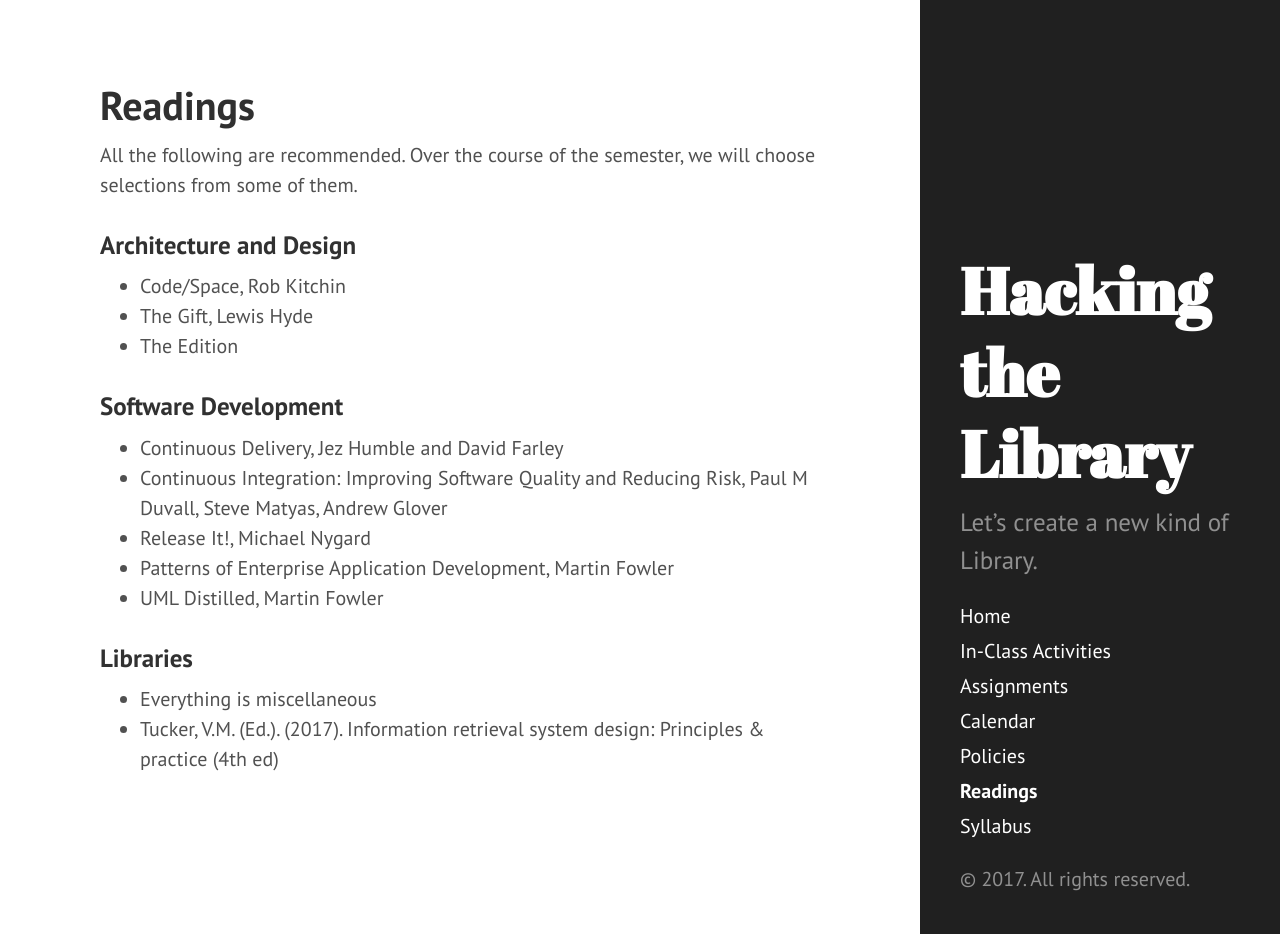
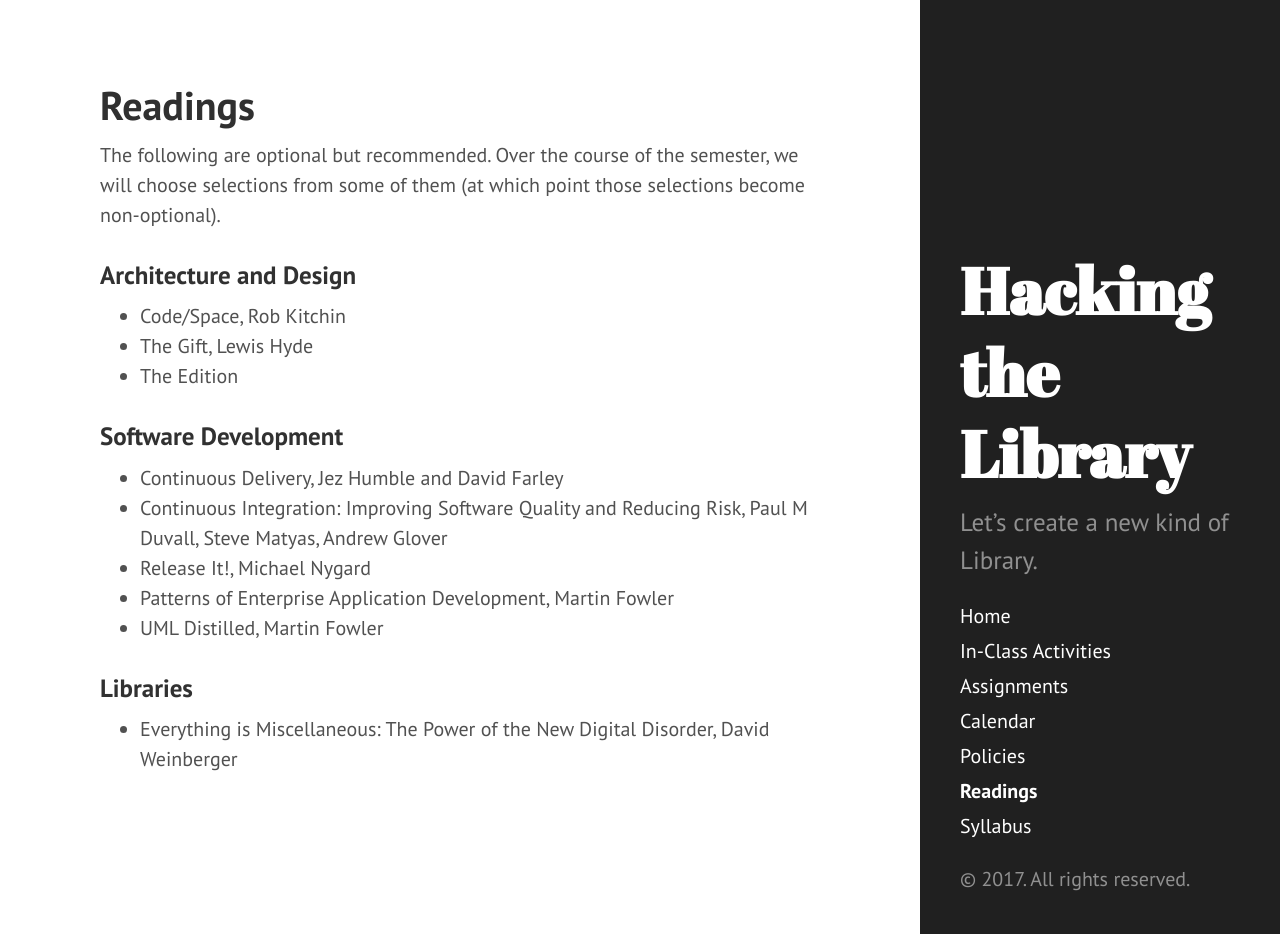
Before and after one commit to osteele/hackingthelibrary.org, a Jekyll site: the page built from readings.md, in a window 1280 px wide and 934 px high. Built offline with Jekyll 4.4.1, drawn with Linux system fonts in a browser that asks for light colours.

Commit message:
remove Tucker from Library readings

```diff
--- a/readings.md
+++ b/readings.md
@@ -4,8 +4,9 @@ title: Readings
 date: 2017-01-18
 ---
 
-All the following are recommended.
-Over the course of the semester, we will choose selections from some of them.
+The following are optional but recommended.
+Over the course of the semester, we will choose selections from some of them (at which point those selections become
+non-optional).
 
 ### Architecture and Design
 
@@ -23,5 +24,4 @@ Over the course of the semester, we will choose selections from some of them.
 
 ### Libraries
 
-* Everything is miscellaneous
-* Tucker, V.M. (Ed.). (2017). Information retrieval system design: Principles & practice (4th ed)
+* Everything is Miscellaneous: The Power of the New Digital Disorder, David Weinberger
```
